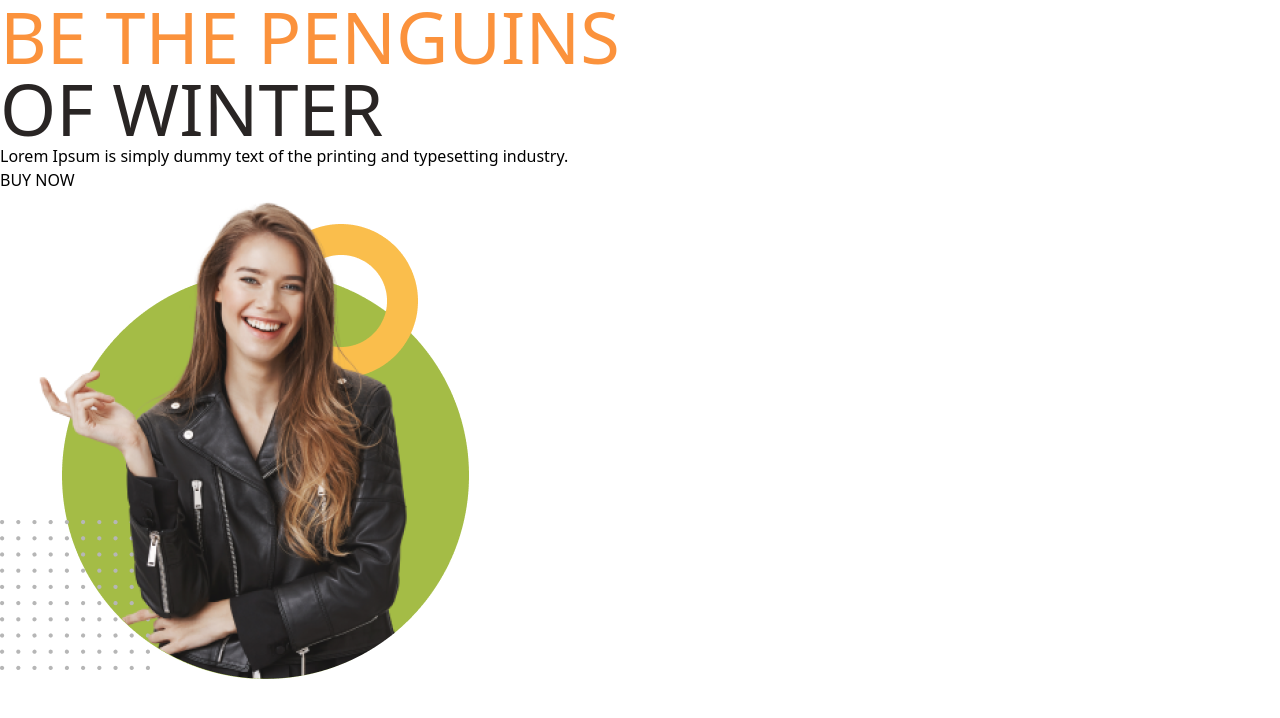
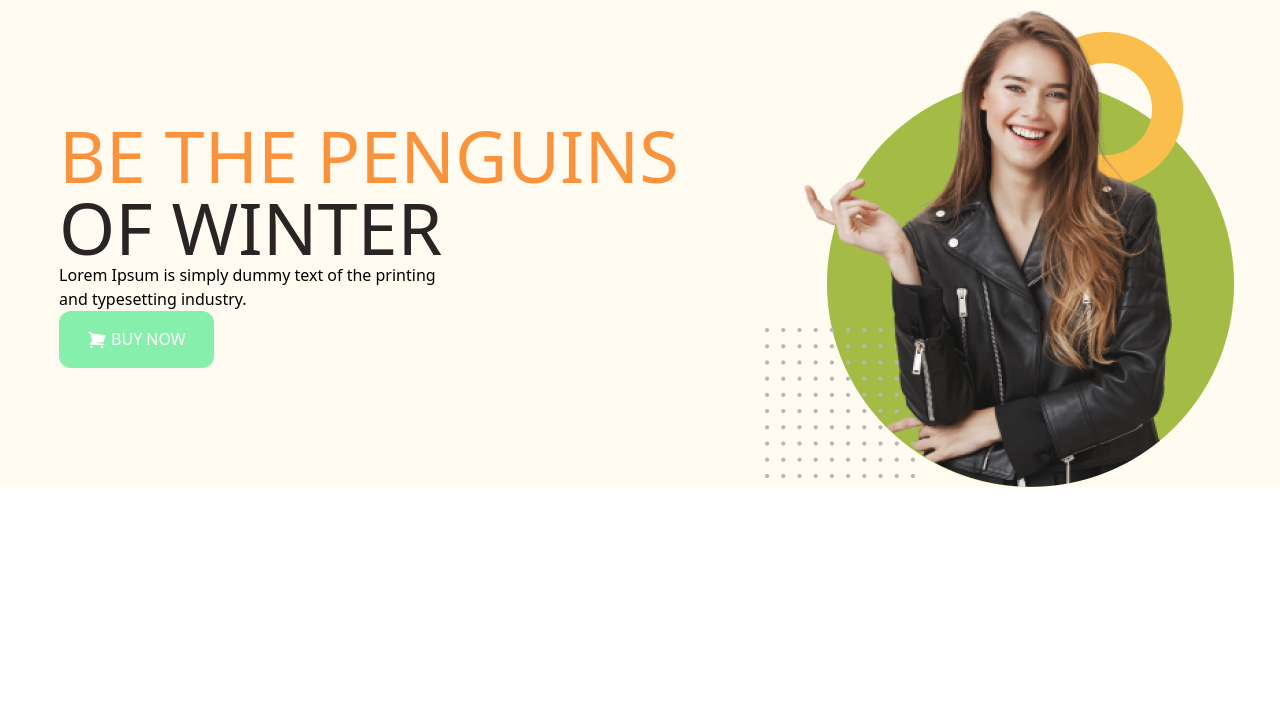
Before and after one commit to MahmudulHasan1211/penguin-tailwind, a plain HTML site: page index.html in a window 1280 px wide. Drawn offline with nearby package versions, Linux system fonts and the light colour scheme.

Commit message:
banner done

```diff
--- a/index.html
+++ b/index.html
@@ -7,7 +7,7 @@
     <script src="https://cdn.tailwindcss.com"></script>
 </head>
 <body>
-    <header>
+    <header class="bg-[#FFFBF0] pl-4">
 
         <nav>
 
@@ -15,7 +15,7 @@
         </nav>
         <!-- banner start -->
 
-        <div>
+        <div class="md:flex md:items-center md:justify-around">
 
 
             <div>
@@ -27,9 +27,12 @@
                         of Winter
                     </span>
                     </h1>
-                    <p>Lorem Ipsum is simply dummy text of the printing
+                    <p>Lorem Ipsum is simply dummy text of the printing  <br>
                         and typesetting industry.</p>
-                        <button>BUY NOW</button>
+                        <button class="bg-green-300 py-4 px-7 rounded-xl font-medium text-white bg-gradient-to-r from-[##A4BC46] to-[#85A019]">
+                            <svg xmlns="http://www.w3.org/2000/svg" fill="white" viewBox="0 0 24 24" stroke-width="1.5" stroke="currentColor" class="size-6 inline pr-1">
+                                <path stroke-linecap="round" stroke-linejoin="round" d="M2.25 3h1.386c.51 0 .955.343 1.087.835l.383 1.437M7.5 14.25a3 3 0 0 0-3 3h15.75m-12.75-3h11.218c1.121-2.3 2.1-4.684 2.924-7.138a60.114 60.114 0 0 0-16.536-1.84M7.5 14.25 5.106 5.272M6 20.25a.75.75 0 1 1-1.5 0 .75.75 0 0 1 1.5 0Zm12.75 0a.75.75 0 1 1-1.5 0 .75.75 0 0 1 1.5 0Z" />
+                              </svg>BUY NOW</button>
             </div>
             <div>
                 <img src="/images/model.png" alt="">
```
